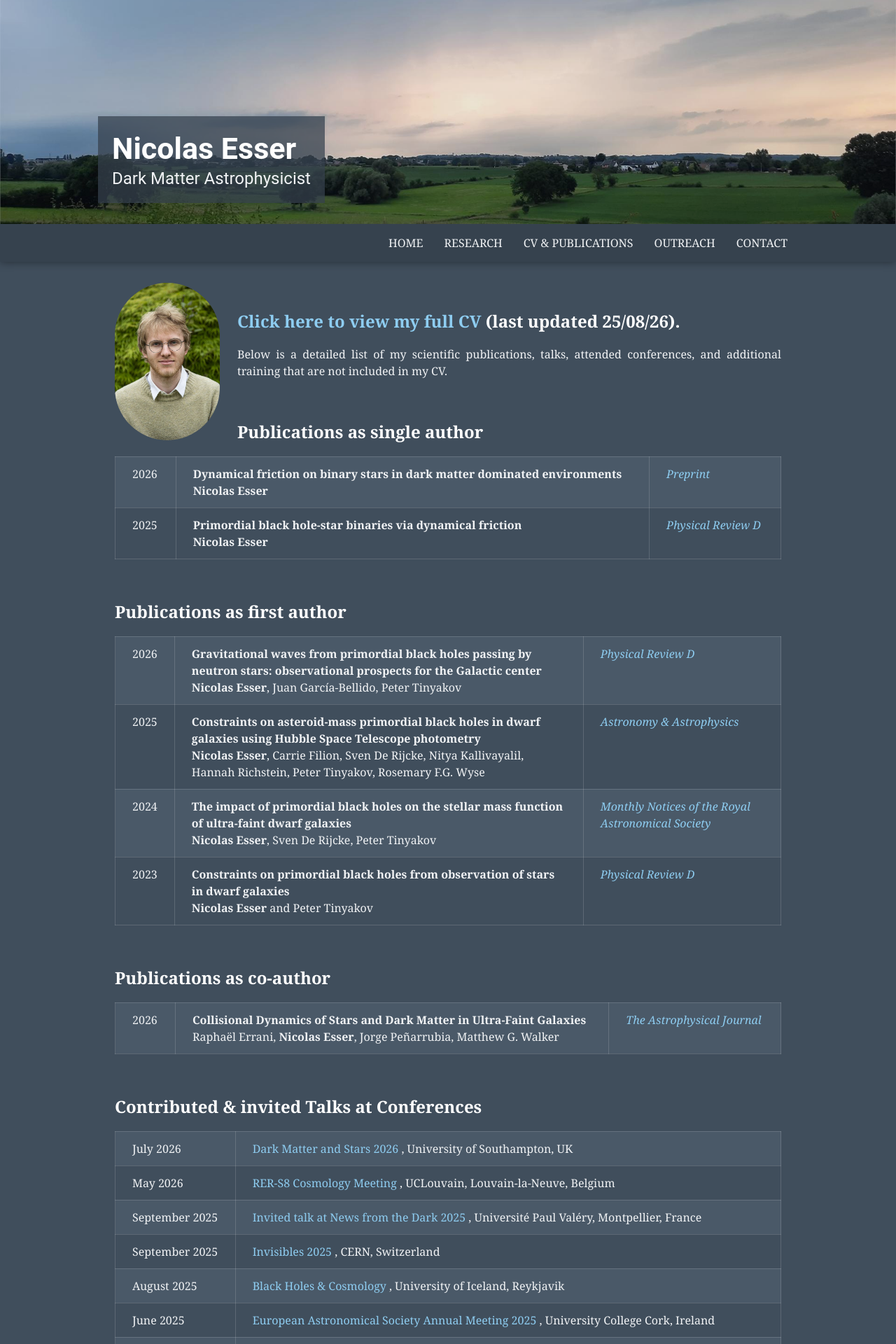
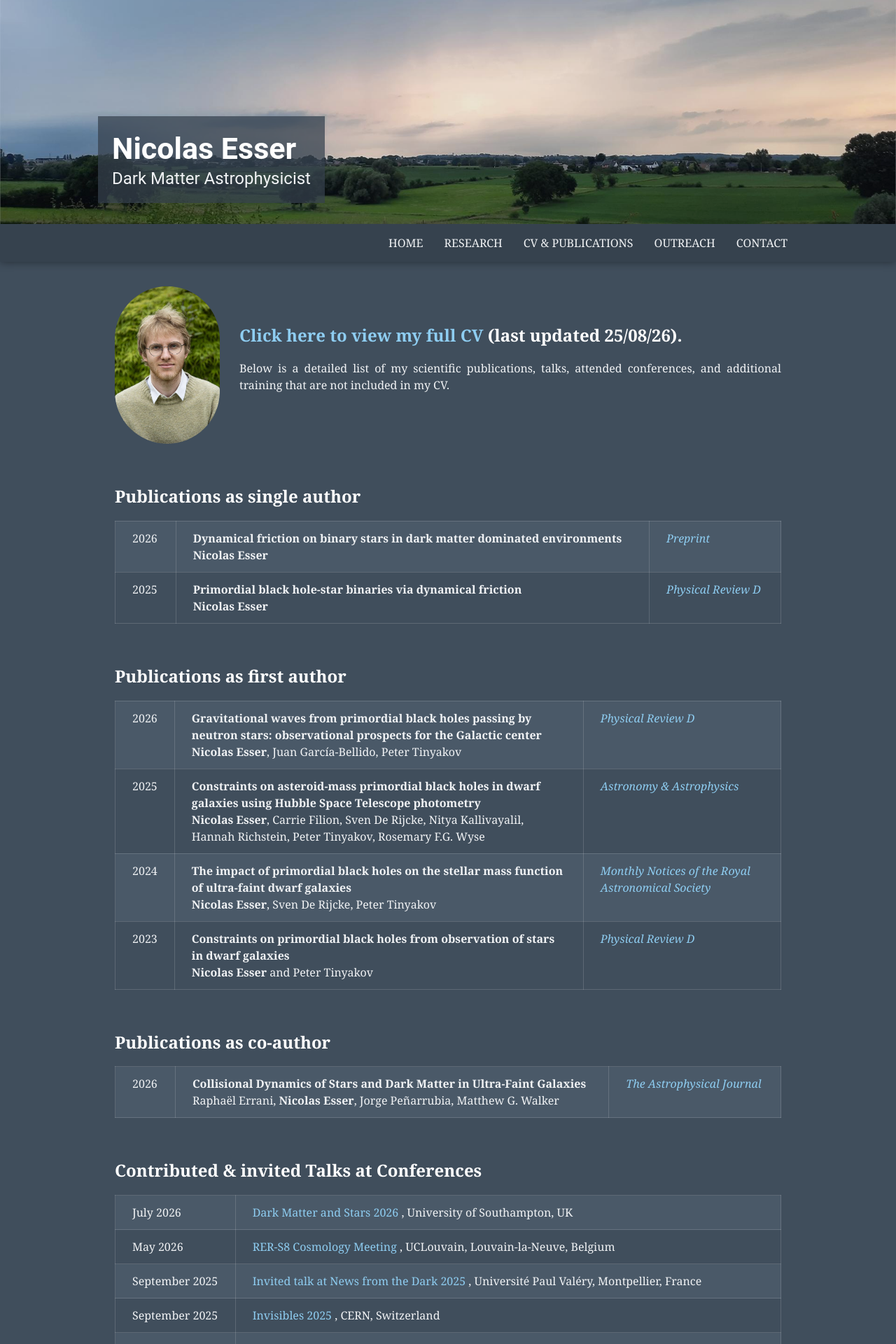
Before and after one commit to nicolasesser/nicolasesser.github.io, a Jekyll site: the page built from CV.html, in a window 1280 px wide. Shown: the top 1920 px of the page at 70% size. Built offline with Jekyll 4.4.1, drawn with Linux system fonts in a browser that asks for light colours.

Commit message:
Update layout cv

```diff
--- a/CV.html
+++ b/CV.html
@@ -6,17 +6,22 @@ permalink: CV/
 header-image: /images/web/header_CV.jpg
 ---
 
+<div class="cv-intro">
+
 <div class="profilesmall">
 	<img src="/images/web/CV_photo.jpg" alt="">
 </div>
 
-<p>
-  <h2> <a href="/docs/NE_CV.pdf" target="_blank"> <strong>Click here to view my full CV </strong></a> (last updated 25/08/26). </h2>
-</p>
+<div class="cv-intro-text">
+
+<h2> <a href="/docs/NE_CV.pdf" target="_blank"> <strong>Click here to view my full CV </strong></a> (last updated 25/08/26). </h2>
 
 <p>
   Below is a detailed list of my scientific publications, talks, attended conferences, and additional training that are not included in my CV.
 </p>
+
+</div>
+</div>
 
 
 <h2> Publications as single author </h2>
--- a/assets/css/style.css
+++ b/assets/css/style.css
@@ -98,7 +98,7 @@ nav li a:hover {
   height: clamp(180px, 28vw, 320px);
   object-fit: cover;
   opacity: 1.0;
-  transition: 0.3s;
+  transition: opacity 0.3s;   /* opacity only, so the banner doesn't animate on resize */
 }
 .header-banner img:hover {
   opacity: 0.9;
@@ -228,6 +228,29 @@ main h2 {
     width: 260px;
     max-width: none;
     margin: 20px auto 10px;
+  }
+}
+
+/* ---------- individual design: CV page intro ---------- */
+/* Photo and intro text side by side; everything after starts below the photo */
+.cv-intro-text h2 { margin-top: 0; }
+
+@media (min-width: 601px) {
+  .cv-intro {
+    display: flex;
+    align-items: center;
+    gap: 28px;
+    margin-top: 25px;
+  }
+  .cv-intro .profilesmall {
+    float: none;
+    flex: 0 0 150px;
+    max-width: none;
+    margin: 0;
+  }
+  .cv-intro-text {
+    flex: 1;
+    min-width: 0;
   }
 }
 
```
